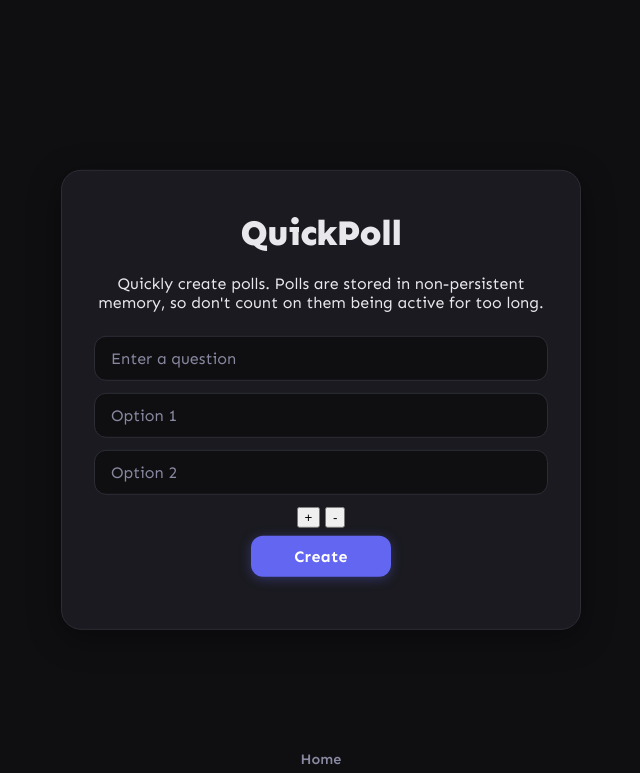
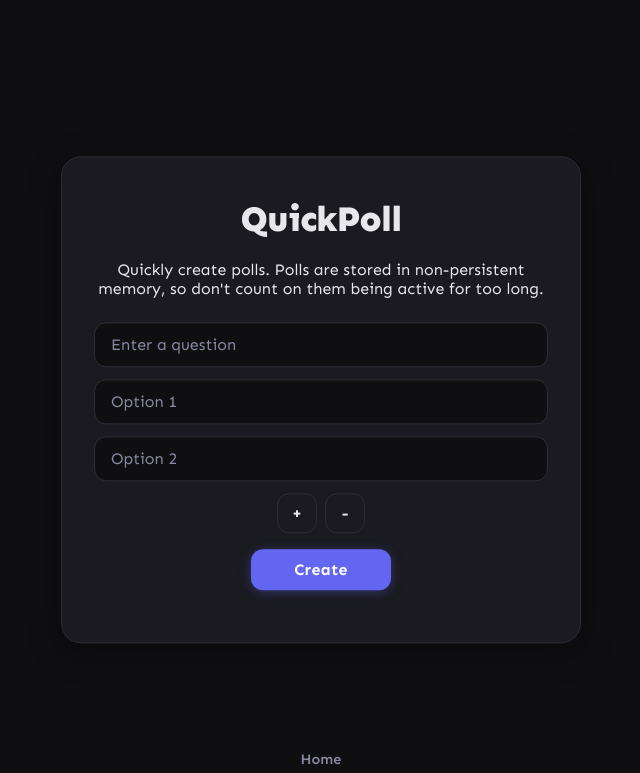
Before and after one commit to VivaanCode/quickpoll, a Flask app: page / in a window 1280 px wide. Shown: the top 773 px of the page, without its empty margins (319-959 px from the left). Run offline with Flask 3, Linux system fonts and the light colour scheme.

Commit message:
somewhat more ai generated css

```diff
--- a/static/style.css
+++ b/static/style.css
@@ -265,6 +265,55 @@ input[type="submit"]:active {
 }
 
 /* ==========================================================================
+   Button styling (for + and - buttons)
+   ========================================================================== */
+
+.button-group {
+  display: flex;
+  gap: 0.5rem;
+  justify-content: center;
+  margin: 0.5rem auto 1rem;
+}
+
+button {
+  font-family: var(--font-sans);
+  font-size: 1.1rem;
+  font-weight: 600;
+  width: 2.5rem;
+  height: 2.5rem;
+  padding: 0;
+  background: var(--color-surface);
+  border: 1px solid var(--color-border);
+  border-radius: var(--radius-md);
+  color: var(--color-text);
+  cursor: pointer;
+  transition:
+    background var(--duration-fast),
+    border-color var(--duration-fast),
+    transform var(--duration-fast),
+    box-shadow var(--duration-fast);
+}
+
+button:hover {
+  background: var(--color-bg);
+  border-color: var(--color-accent);
+  color: var(--color-accent);
+  transform: translateY(-2px);
+  box-shadow: 0 4px 12px rgba(0, 0, 0, 0.3);
+}
+
+button:active {
+  transform: translateY(0);
+  box-shadow: 0 2px 8px rgba(0, 0, 0, 0.25);
+}
+
+button:focus-visible {
+  outline: none;
+  box-shadow: 0 0 0 3px var(--color-accent-glow);
+}
+
+/* ==========================================================================
+   Footer link (e.g. "Create a new link", "Clear all links")
    Footer link (e.g. “Create a new link”, “Clear all links”)
    ========================================================================== */
 .footer-links {
```
